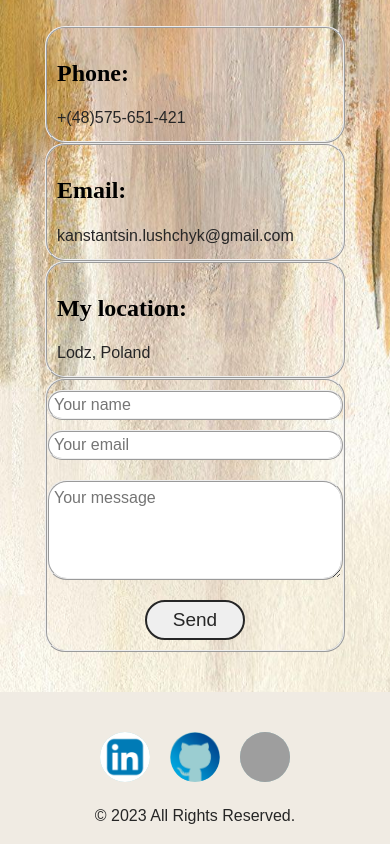
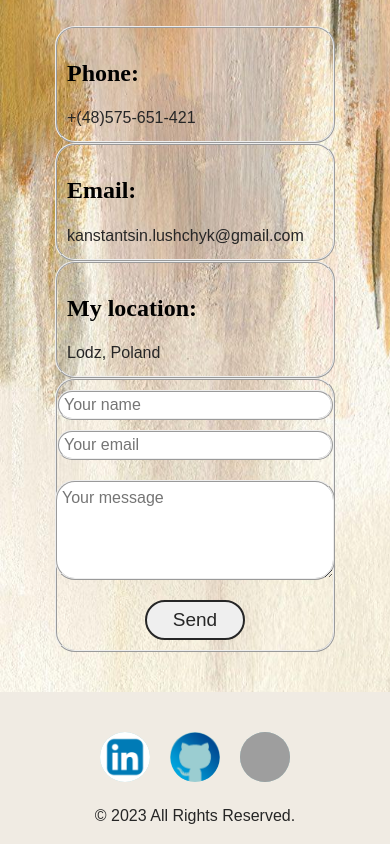
Before and after one commit to viskuzi/portfolio, a React (Create React App) app: page / in a window 390 px wide. Shown: the part 5954-6798 px from the top of the page. Built offline with nearby package versions, Linux system fonts and the light colour scheme; grey boxes are pictures that could not be loaded.

Commit message:
fixing form size

```diff
--- a/src/contacts/Contacts.module.scss
+++ b/src/contacts/Contacts.module.scss
@@ -22,6 +22,9 @@
         display: flex;
         width: 100%;
         @include flex(column, flex-start, normal, nowrap);
+        @media screen and (max-width: 699px) {
+          width: 280px;
+        }
         .contactBlock {
           width: 100%;
           height: 100%;
@@ -41,7 +44,7 @@
       .formContainer {
         width: 50%;
         max-width: 400px;
-        min-width: 300px;
+        min-width: 280px;
         border-radius: 20px;
         border: ridge 2px;
         border-collapse: collapse;
@@ -79,6 +82,7 @@
           padding-left: 5px;
           @media screen and (max-width: 699px) {
             height: 100px;
+            width: 280px;
           }
         }
         .submitButton {
--- a/src/projects/Projects.module.scss
+++ b/src/projects/Projects.module.scss
@@ -6,8 +6,7 @@
   &::after {
     content: "Portfolio";
     position: absolute;
-
-    font-size: calc(50px + 20vw);
+    font-size: calc(20vw);
     text-align: center;
     color: #ebb258;
     font-weight: 700;
```
